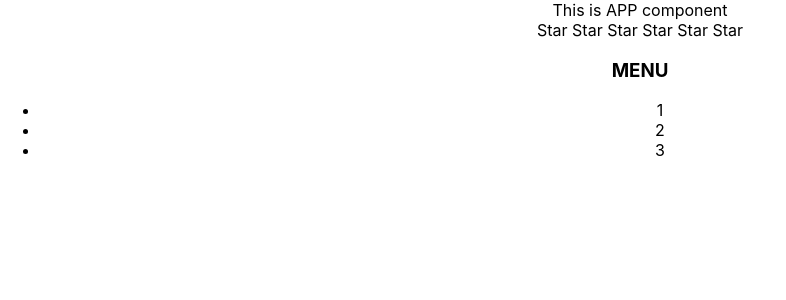
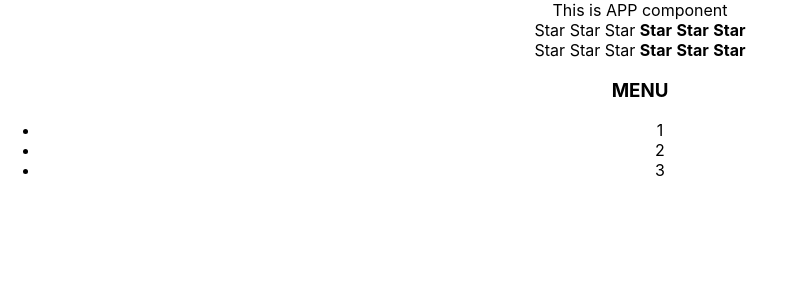
Before and after one commit to ArtyomKub/react-kabzda, a React (Create React App) app: page / in a window 1280 px wide. Shown: the top 300 px of the page, without its empty margins (0-786 px from the left). Built offline with nearby package versions, Linux system fonts and the light colour scheme.

Commit message:
Add typing in Rating.tsx

```diff
--- a/src/App.tsx
+++ b/src/App.tsx
@@ -7,6 +7,7 @@ export function App() {
     return (
         <div className="App">
             <AppTitle/>
+            <Rating/>
             <Rating/>
             <Accordion/>
         </div>
--- a/src/components/Rating/Rating.tsx
+++ b/src/components/Rating/Rating.tsx
@@ -1,20 +1,30 @@
 import React from 'react';
+
+type RatingType = {
+    selected: boolean
+}
 
 export function Rating() {
     return (
         <div>
-            <Star/>
-            <Star/>
-            <Star/>
-            <Star/>
-            <Star/>
-            <Star/>
+            <Star selected={true}/>
+            <Star selected={true}/>
+            <Star selected={true}/>
+            <Star selected={false}/>
+            <Star selected={false}/>
+            <Star selected={false}/>
         </div>
     )
 }
 
-function Star() {
-    return (
-        <span>Star </span>
-    )
+function Star(props: RatingType) {
+    if (!props.selected) {
+        return (
+            <span><b>Star</b> </span>
+        )
+    } else {
+        return (
+            <span>Star </span>
+        )
+    }
 }
```
